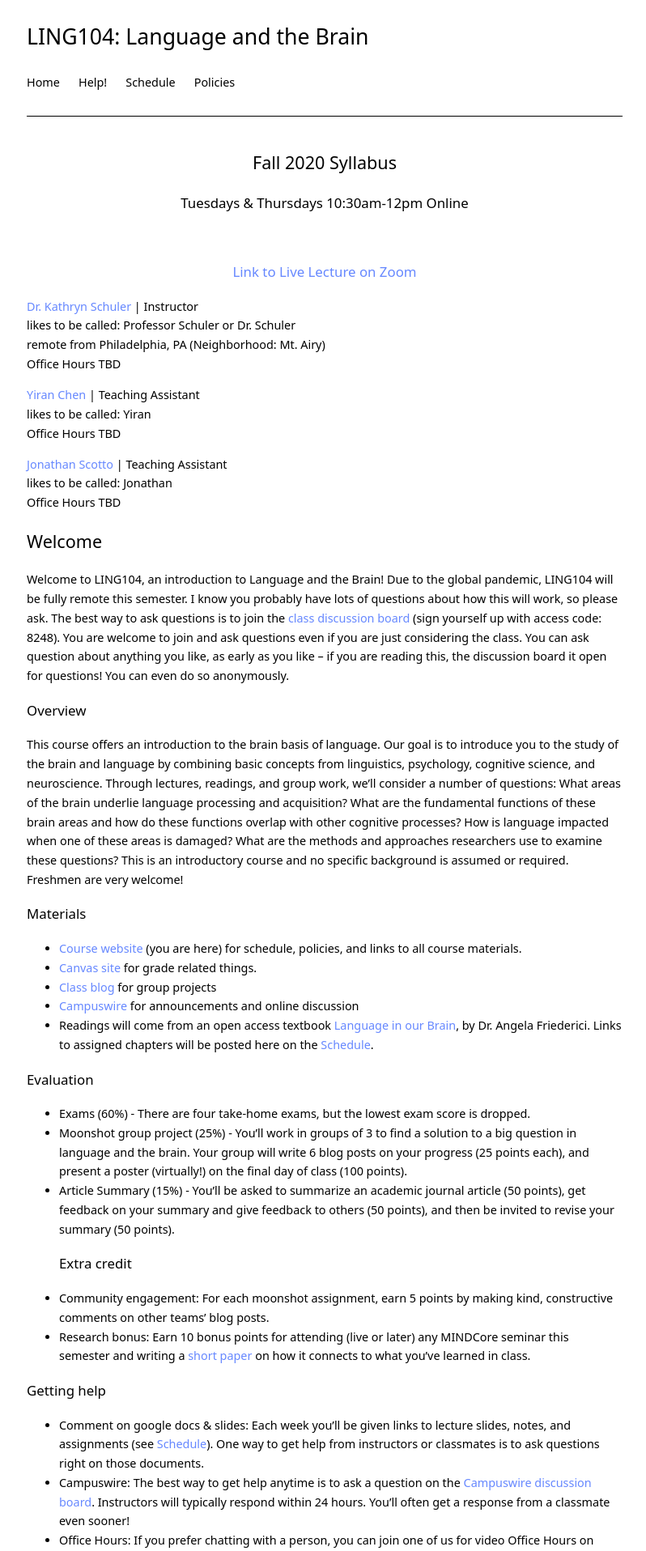
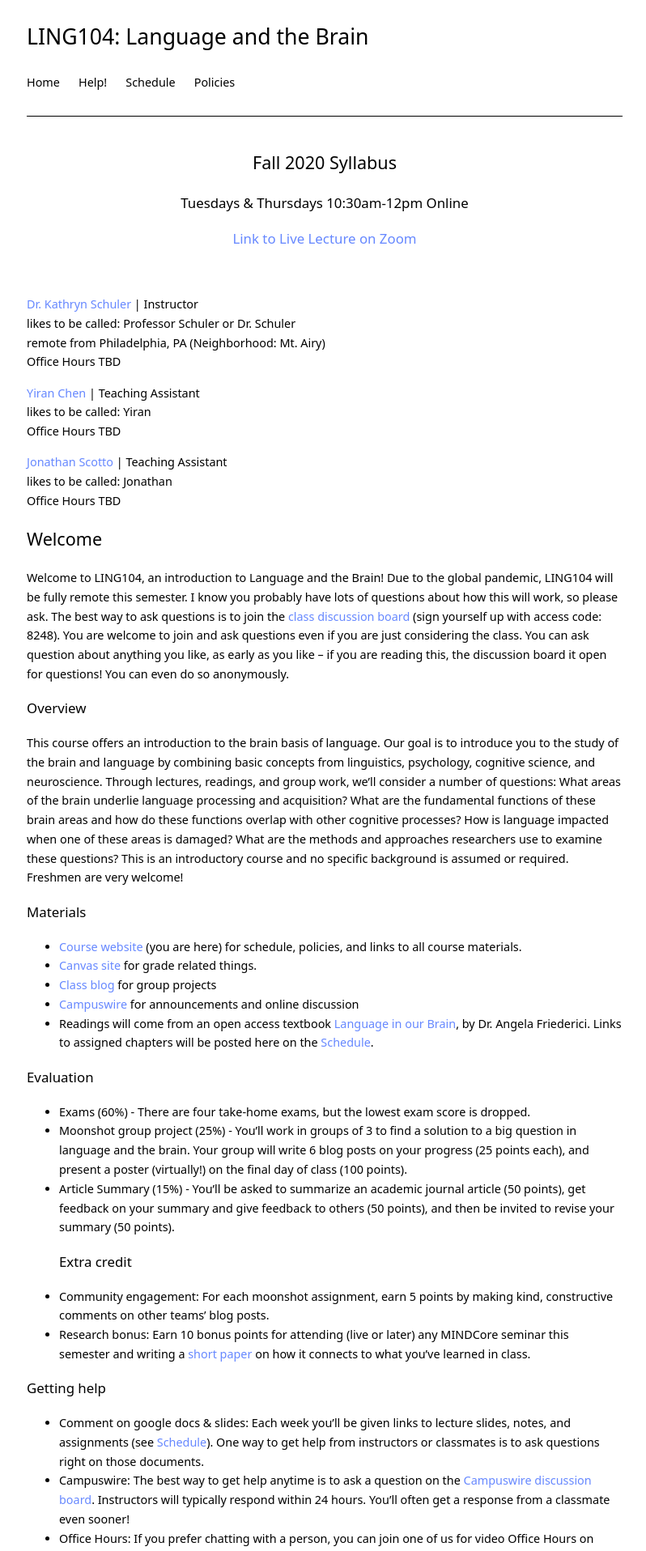
Before and after one commit to kschuler/ling104, a Jekyll site: the page built from index.md, in a window 1280 px wide. Shown: the top 1916 px of the page at 81% size, without its empty margins (239-1037 px from the left). Built offline with Jekyll 4.4.1, drawn with Linux system fonts in a browser that asks for light colours.

Commit message:
Update index.md

```diff
--- a/index.md
+++ b/index.md
@@ -4,9 +4,9 @@ title: LING104
 ---
 
 <h2 align="center">Fall 2020 Syllabus</h2>
-<h3 align="center">Tuesdays & Thursdays 10:30am-12pm <b>Online</b></h3><br>
+<h3 align="center">Tuesdays & Thursdays 10:30am-12pm <b>Online</b></h3>
 <h3 align="center"><a href="https://upenn.zoom.us/j/91009455786?pwd=T1NEQm8rUnlaOGRoMnlKUitVUDg2QT09">Link to Live Lecture on Zoom</a>
-</h3>
+</h3><br>
 
 [Dr. Kathryn Schuler](mailto:kschuler@sas.upenn.edu) | **Instructor** <br>
 likes to be called: Professor Schuler or Dr. Schuler<br>
```
